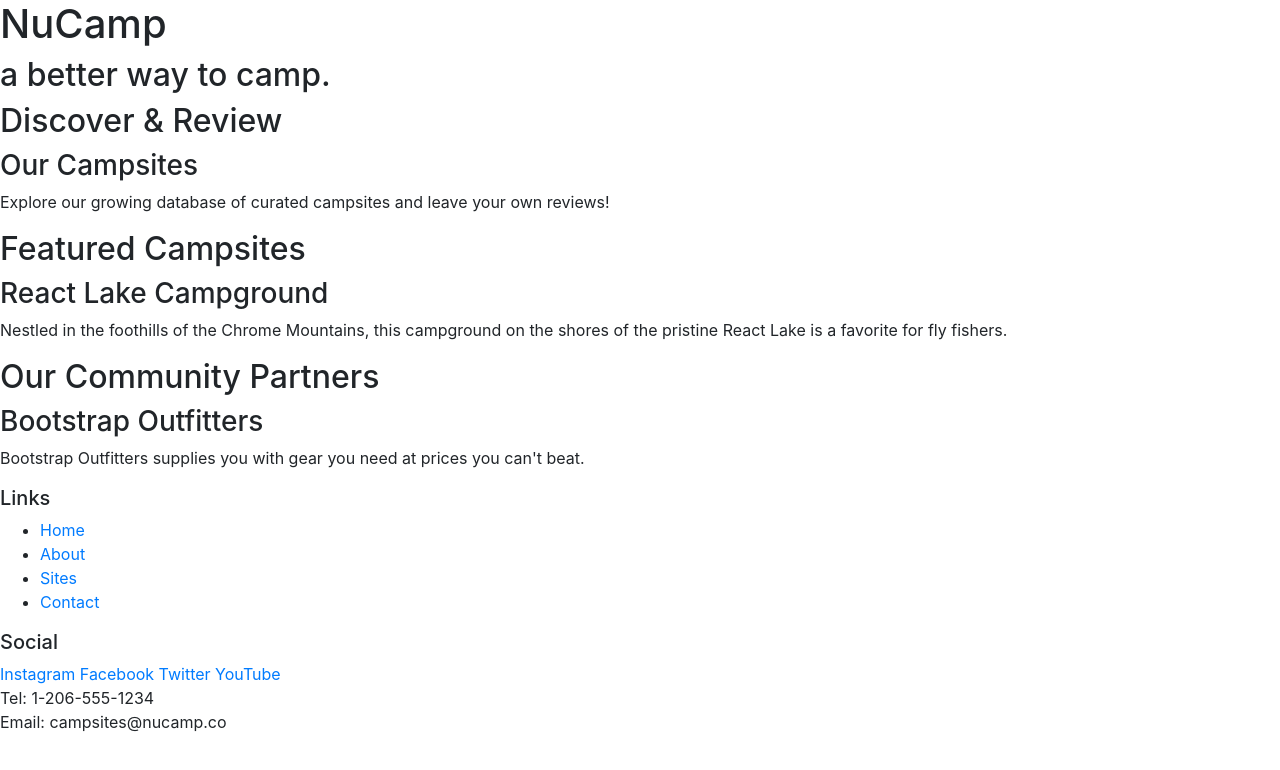
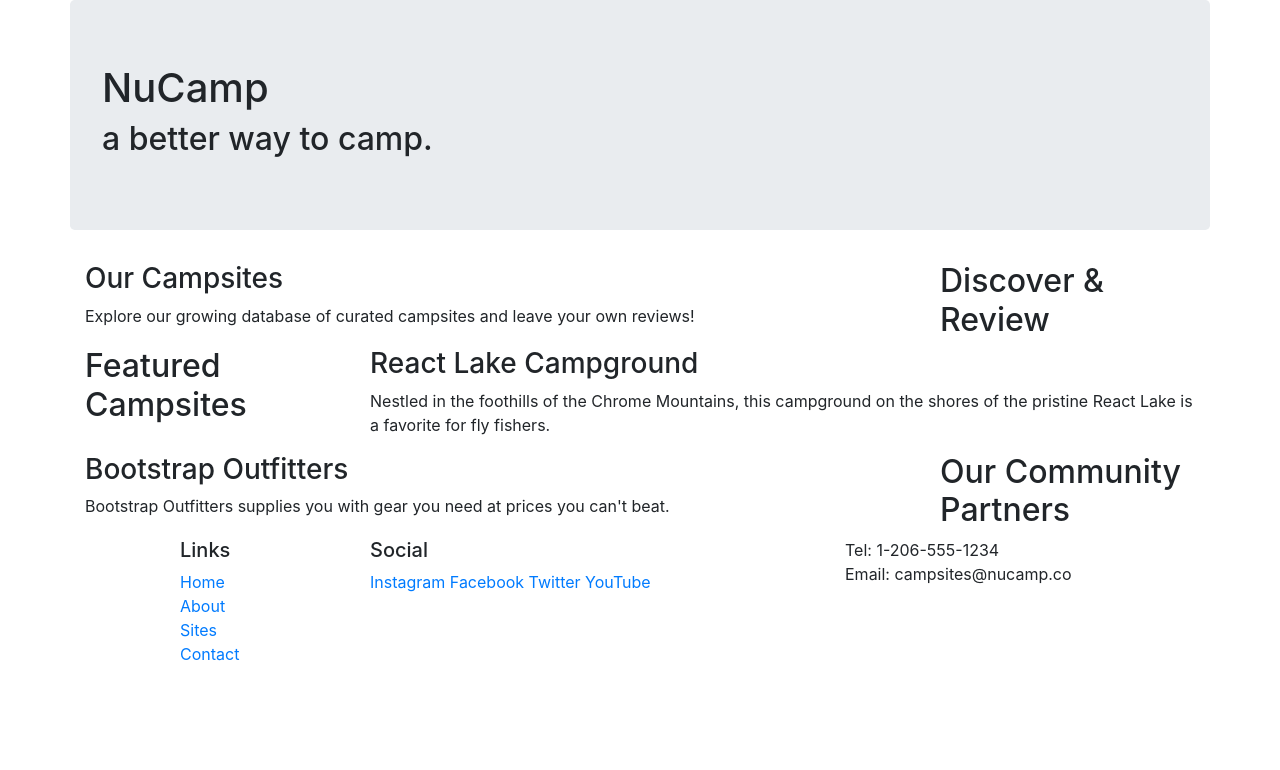
Before and after one commit to ntravaglini/nucampsite, a website: page index.html in a window 1280 px wide. Drawn offline with nearby package versions, Linux system fonts and the light colour scheme.

Commit message:
Bootstrap Grid

```diff
--- a/index.html
+++ b/index.html
@@ -17,50 +17,76 @@
 <body>
 
     <header>
-        <div>
+        <div class="container jumbotron">
+            <div class="row">
+                <div class="col-sm-12">
                     <h1>NuCamp</h1>
                     <h2>a better way to camp.</h2>
                 </div>
+            </div>
+        </div>
     </header>
 
-    <div>
+    <div class="container">
+        <div class="row">
+            <div class="col-sm-4 col-md-3 order-sm-last">
                 <h2>Discover & Review</h2>
+            </div>
+            <div class="col">
                 <h3>Our Campsites</h3>
                 <p>Explore our growing database of curated campsites and leave your own reviews!</p>
             </div>
+        </div>
+    </div>
 
-    <div>
+    <div class="container">
+        <div class="row">
+            <div class="col-sm-4 col-md-3">
                 <h2>Featured Campsites</h2>
+            </div>
+            <div class="col">
                 <h3>React Lake Campground</h3>
                 <p>Nestled in the foothills of the Chrome Mountains, this campground on the shores of the pristine React Lake is a favorite for fly fishers.</p>
             </div>
+        </div>
+    </div>
 
-    <div>
+    <div class="container">
+        <div class="row">
+            <div class="col-sm-4 col-md-3 order-sm-last">
                 <h2>Our Community Partners</h2>
+            </div>
+            <div class="col">
                 <h3>Bootstrap Outfitters</h3>
                 <p>Bootstrap Outfitters supplies you with gear you need at prices you can't beat.</p>
             </div>
+        </div>
+    </div>
 
     <footer>
-        <div>
+        <div class="container">
+            <div class="row">
+                <div class="col-4 col-sm-2 offset-1">
                     <h5>Links</h5>
-            <ul>
+                    <ul class="list-unstyled">
                         <li><a href="#">Home</a></li>
                         <li><a href="#">About</a></li>
                         <li><a href="#">Sites</a></li>
                         <li><a href="#">Contact</a></li>
                     </ul>
                 </div>
-        <div>
+                <div class="col-6 col-sm-5">
                     <h5>Social</h5>
                     <a href="http://instagram.com/">Instagram</a>
                     <a href="http://facebook.com/">Facebook</a>
                     <a href="http://twitter.com/">Twitter</a>
                     <a href="http://youtube.com/">YouTube</a>
                 </div>
-        <div>
+                <div class="col-sm-4">
                     Tel: 1-206-555-1234<br />
                     Email: campsites@nucamp.co
+                </div>
+            </div>
         </div>
     </footer>
     <!-- jQuery must come first, then Popper.js, then the Bootstrap JavaScript plugins.-->
```
Lines whose indentation alone changed are shown as unchanged.
